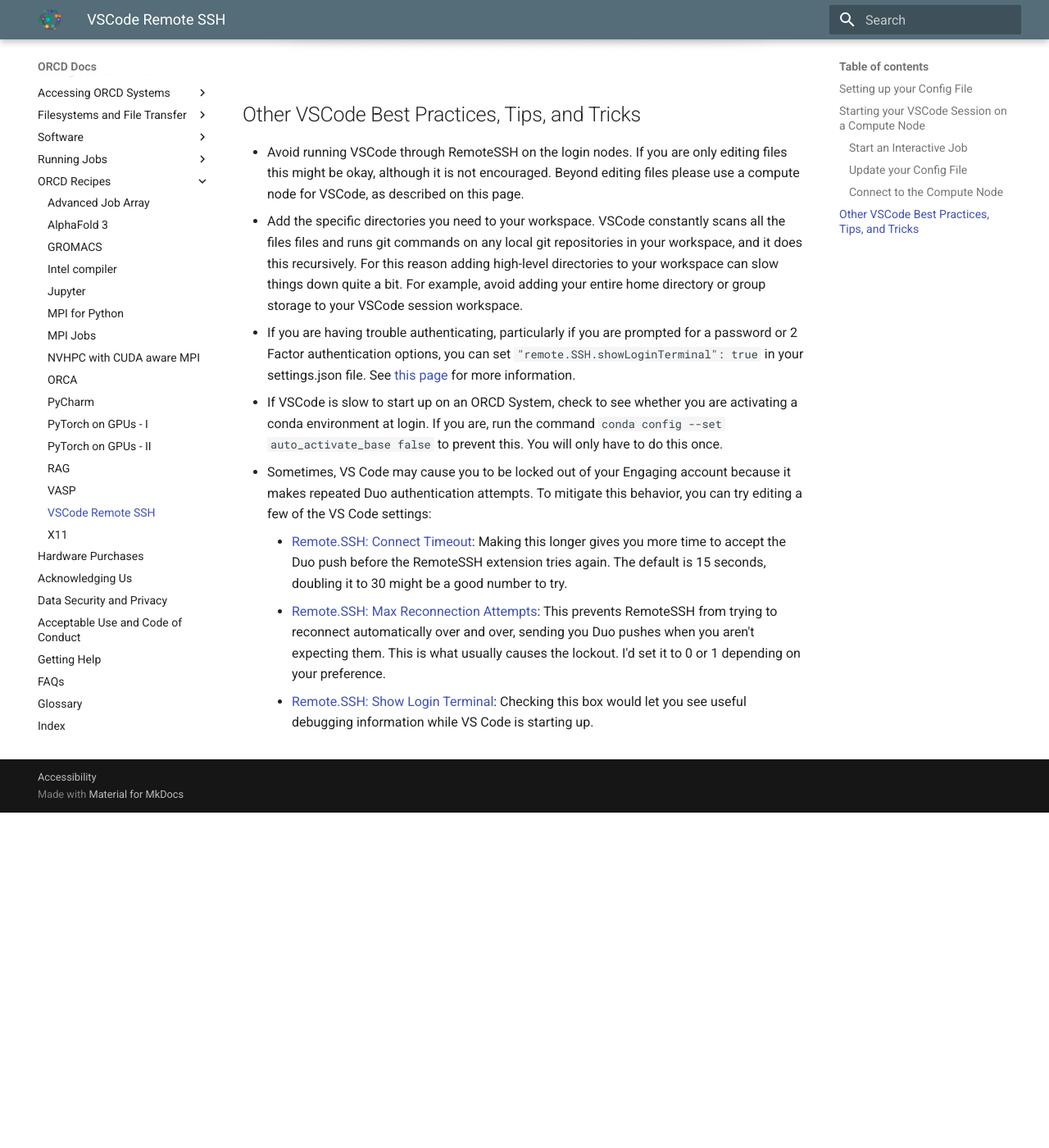
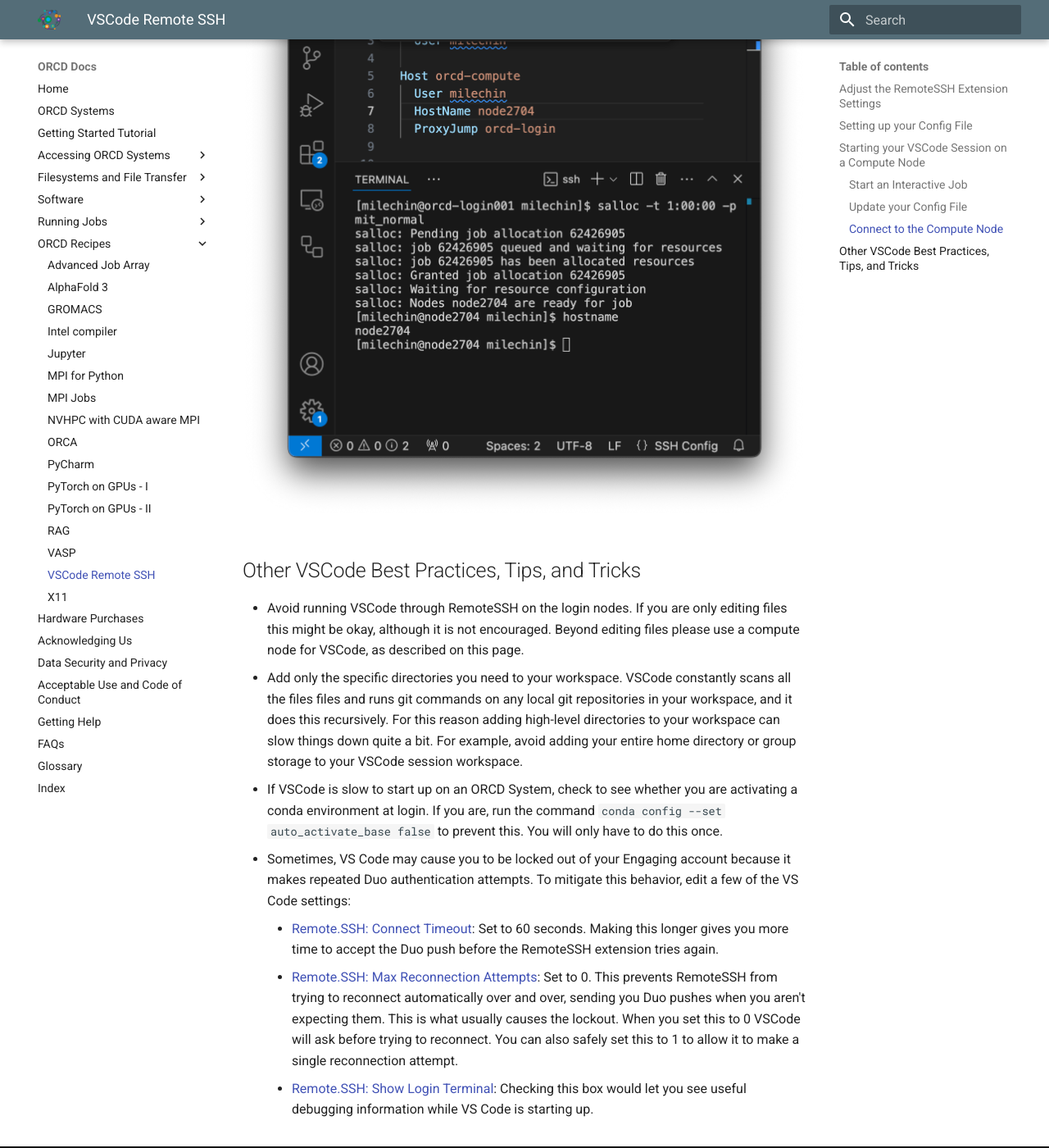
Before and after one commit to mit-orcd/orcd-docs-edit, an MkDocs documentation site: the page built from docs/recipes/vscode.md, in a window 1280 px wide and 1400 px high, scrolled down 6556 px. Shown: the whole window at 82% size. Built offline with MkDocs 1.6.1 and Material for MkDocs 9.7.7, drawn with Linux system fonts in a browser that asks for light colours; before the commit the page ends 7547 px from its top, so only the background shows below that; some of the changed text lies outside the part shown.

Commit message:
new login updates

````diff
--- a/docs/recipes/vscode.md
+++ b/docs/recipes/vscode.md
@@ -9,6 +9,13 @@
 
 Once you've installed the RemoteSSH extension this is fairly easy to set up. However, it is also very easy to set up in such a way that it is not only slow for you, but it also puts excess load on the login nodes and in turn slows things down for others on that node. Luckily, with a few extra steps you can run VSCode on a compute node where it can have more resources to run and won't impact others as much.
 
+## Adjust the RemoteSSH Extension Settings
+
+Before you start, it is helpful to adjust VSCode's [RemoteSSH Extension settings](vscode://settings/remote.SSH). Sometimes VS Code may cause you to be locked out of your Engaging account because it makes repeated Duo authentication attempts. To mitigate this behavior, edit a few of the VS Code settings:
+
+- [Remote.SSH: Connect Timeout](vscode://settings/remote.SSH.connectTimeout): Set to 60 seconds. Making this longer gives you more time to accept the Duo push before the RemoteSSH extension tries again.
+- [Remote.SSH: Max Reconnection Attempts](vscode://settings/remote.SSH.maxReconnectionAttempts): Set to 0. This prevents RemoteSSH from trying to reconnect automatically over and over, sending you Duo pushes when you aren't expecting them. This is what usually causes the lockout. When you set this to 0 VSCode will ask you before trying to reconnect. You can also safely set this to 1 to allow it to make a single reconnection attempt.
+
 ## Setting up your Config File
 
 Click the "Open a Remote Window" button in the bottom left corner of your VSCode window (It is a small blue rectangle labeled with `><`). In the bar at the top of the page select "Connect to Host...", then "Configure SSH Hosts", and select first option, which will differ depending on your operating system. This will open your config file in a VSCode tab.
@@ -17,9 +24,14 @@
 
 === "Engaging"
 
+    In this config file we are including some settings for [Control Channels](../accessing-orcd/control-channels.md), for convenience. Control channels minimize the number of 2-Factor prompts that you get when connecting.
+
     ```yaml title="config"
     Host orcd-login
-      HostName orcd-login001.mit.edu
+      HostName orcd-login.mit.edu
+      ControlMaster auto
+      ControlPath ~/.ssh/%r@%h:%p
+      ControlPersist 300s
       User USERNAME
 
     Host orcd-compute
@@ -28,13 +40,9 @@
       ProxyJump orcd-login
     ```
 
-    !!! note
-        If you are using one of the login nodes that requires 2-Factor authentication be ready to receive your default 2-Factor prompt when you connect. If you do not respond right away the connection will time out.
+    When make any initial connections you will be asked for your password in the bar at the top of the window, followed by which 2-Factor method you would prefer. Enter "1" for the default method that you've set up. After responding to your 2-factor authentication you should be connected. If you include the Control Channel settings above as long as your initial connection isn't disconnected additional connections won't require you to enter your password or respond to a 2-factor prompt again.
 
-    !!! note
-        To use VSCode on a compute node, an SSH key is necessary. If you haven't set up SSH keys yet, refer to the [SSH Key Setup guide](../accessing-orcd/ssh-setup.md).
-
-=== "Open Mind"
+=== "OpenMind"
 
     ```yaml title="config"
     Host om-login
@@ -170,14 +178,9 @@
 ## Other VSCode Best Practices, Tips, and Tricks
 
 - Avoid running VSCode through RemoteSSH on the login nodes. If you are only editing files this might be okay, although it is not encouraged. Beyond editing files please use a compute node for VSCode, as described on this page.
-- Add the specific directories you need to your workspace. VSCode constantly scans all the files files and runs git commands on any local git repositories in your workspace, and it does this recursively. For this reason adding high-level directories to your workspace can slow things down quite a bit. For example, avoid adding your entire home directory or group storage to your VSCode session workspace.
-- If you are having trouble authenticating, particularly if you are prompted for a password or 2 Factor authentication options, you can set `"remote.SSH.showLoginTerminal": true` in your settings.json file. See [this page](https://code.visualstudio.com/docs/remote/troubleshooting#_enabling-alternate-ssh-authentication-methods) for more information.
+- Add only the specific directories you need to your workspace. VSCode constantly scans all the files files and runs git commands on any local git repositories in your workspace, and it does this recursively. For this reason adding high-level directories to your workspace can slow things down quite a bit. For example, avoid adding your entire home directory or group storage to your VSCode session workspace.
 - If VSCode is slow to start up on an ORCD System, check to see whether you are activating a conda environment at login. If you are, run the command `conda config --set auto_activate_base false` to prevent this. You will only have to do this once.
-- Sometimes, VS Code may cause you to be locked out of your Engaging account because it makes repeated Duo authentication attempts. To mitigate this behavior, you can try editing a few of the VS Code settings:
-    - [Remote.SSH: Connect Timeout](vscode://settings/remote.SSH.connectTimeout): Making this longer gives you more time to accept the Duo push before the RemoteSSH extension tries again. The default is 15 seconds, doubling it to 30 might be a good number to try.
-    - [Remote.SSH: Max Reconnection Attempts](vscode://settings/remote.SSH.maxReconnectionAttempts): This prevents RemoteSSH from trying to reconnect automatically over and over, sending you Duo pushes when you aren't expecting them. This is what usually causes the lockout. I'd set it to 0 or 1 depending on your preference.
+- Sometimes, VS Code may cause you to be locked out of your Engaging account because it makes repeated Duo authentication attempts. To mitigate this behavior, edit a few of the VS Code settings:
+    - [Remote.SSH: Connect Timeout](vscode://settings/remote.SSH.connectTimeout): Set to 60 seconds. Making this longer gives you more time to accept the Duo push before the RemoteSSH extension tries again.
+    - [Remote.SSH: Max Reconnection Attempts](vscode://settings/remote.SSH.maxReconnectionAttempts): Set to 0. This prevents RemoteSSH from trying to reconnect automatically over and over, sending you Duo pushes when you aren't expecting them. This is what usually causes the lockout. When you set this to 0 VSCode will ask before trying to reconnect. You can also safely set this to 1 to allow it to make a single reconnection attempt.
     - [Remote.SSH: Show Login Terminal](vscode://settings/remote.SSH.showLoginTerminal): Checking this box would let you see useful debugging information while VS Code is starting up.
-
-<!--
-TODO: Add link to Conda best practices once it is written.
--->
````
Also changed, not shown: other parts of docs/recipes/vscode.md (+2 -2 lines).
